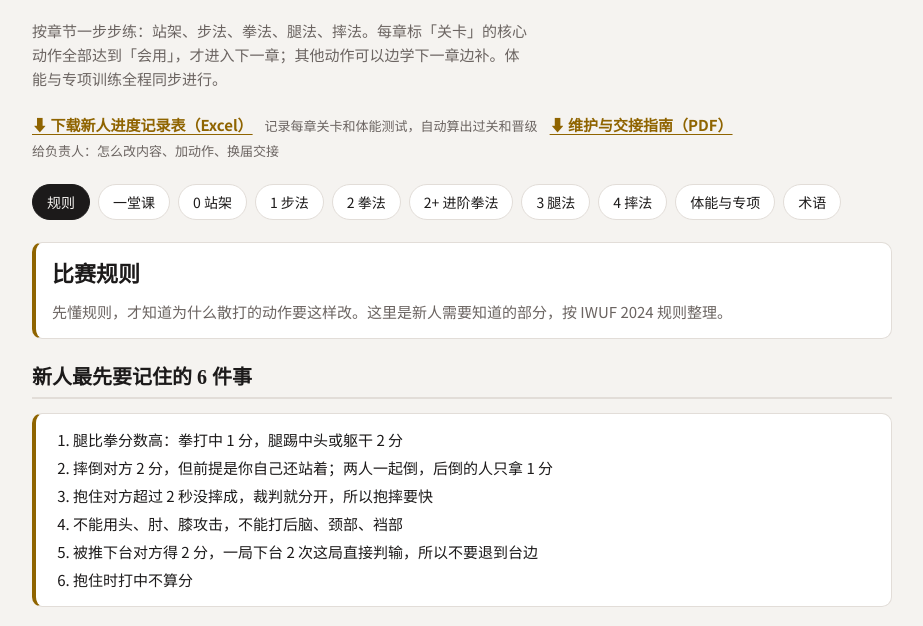
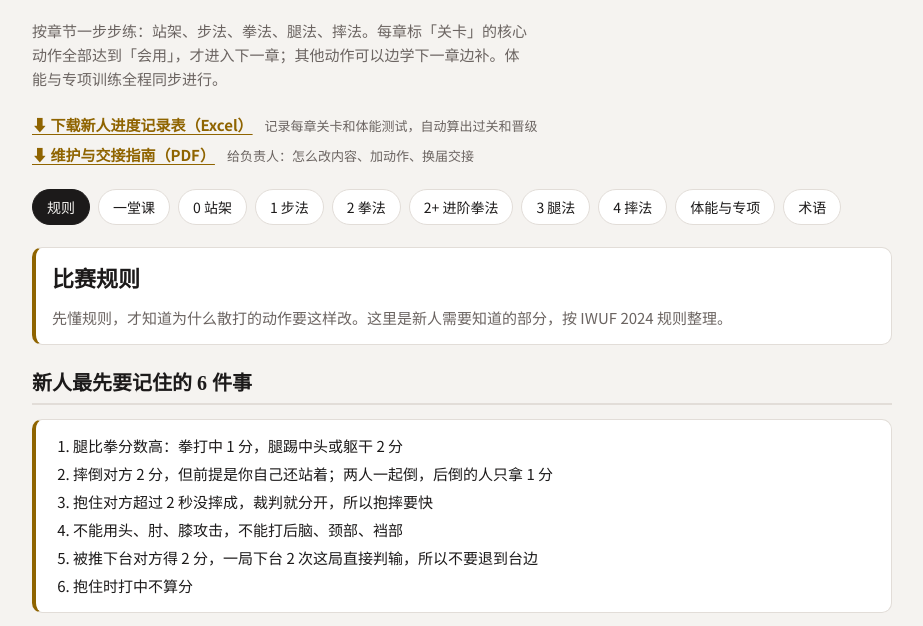
Before and after one commit to UTAR-Sanda/utar-sanda.github.io, a plain HTML site: page index.html in a window 1280 px wide. Shown: the part 150-776 px from the top of the page, without its empty margins (178-1101 px from the left). Drawn offline with Linux system fonts and the light colour scheme; no server answers.

Commit message:
两个下载链接分成两行
Co-Authored-By: Claude Opus 5.5 <noreply@anthropic.com>
Claude-Session: https://claude.ai/code/session_01KMqQ59YfesKnmsSYFpg4sa

```diff
--- a/index.html
+++ b/index.html
@@ -137,7 +137,7 @@ h1{font-family:var(--f-display);font-weight:900;font-size:clamp(28px,7vw,40px);l
 .empty,.note{color:var(--muted);text-align:center;padding:32px 12px;border:1px dashed var(--line);border-radius:10px}
 @media (max-width:480px){.tally{grid-template-columns:repeat(2,1fr)}.card{grid-template-columns:1fr}.grade{grid-row:auto;width:34px;height:34px;font-size:18px}.body{grid-column:1}}
 @media (prefers-reduced-motion:reduce){.motion{scroll-behavior:auto}}
-.dl{margin:0;display:flex;flex-wrap:wrap;gap:4px 12px;align-items:baseline}.dl a{color:var(--accent);font-weight:700;text-underline-offset:3px}.dl span{font-size:13px;color:var(--muted)}
+.dls{display:flex;flex-direction:column;gap:6px}.dl{margin:0;display:flex;flex-wrap:wrap;gap:4px 12px;align-items:baseline}.dl a{color:var(--accent);font-weight:700;text-underline-offset:3px}.dl span{font-size:13px;color:var(--muted)}
 .foot{max-width:860px;margin:0 auto;padding:0 16px 32px;font-size:12px;color:var(--muted)}
 </style>
 </head>
@@ -158,7 +158,8 @@ h1{font-family:var(--f-display);font-weight:900;font-size:clamp(28px,7vw,40px);l
   </header>
 
   <p class="sub" id="subManual">按章节一步步练：站架、步法、拳法、腿法、摔法。每章标「关卡」的核心动作全部达到「会用」，才进入下一章；其他动作可以边学下一章边补。体能与专项训练全程同步进行。</p>
-  <p class="dl"><a href="utar-sanda-progress.xlsx" download>⬇ 下载新人进度记录表（Excel）</a><span>记录每章关卡和体能测试，自动算出过关和晋级</span><a href="maintenance-guide.pdf" download>⬇ 维护与交接指南（PDF）</a><span>给负责人：怎么改内容、加动作、换届交接</span></p>
+  <div class="dls"><p class="dl"><a href="utar-sanda-progress.xlsx" download>⬇ 下载新人进度记录表（Excel）</a><span>记录每章关卡和体能测试，自动算出过关和晋级</span></p>
+  <p class="dl"><a href="maintenance-guide.pdf" download>⬇ 维护与交接指南（PDF）</a><span>给负责人：怎么改内容、加动作、换届交接</span></p></div>
   <nav class="chapters" id="chapters" aria-label="章节"></nav>
   <div id="coachUI" hidden>
   <section class="tally" aria-label="评级统计">
```
